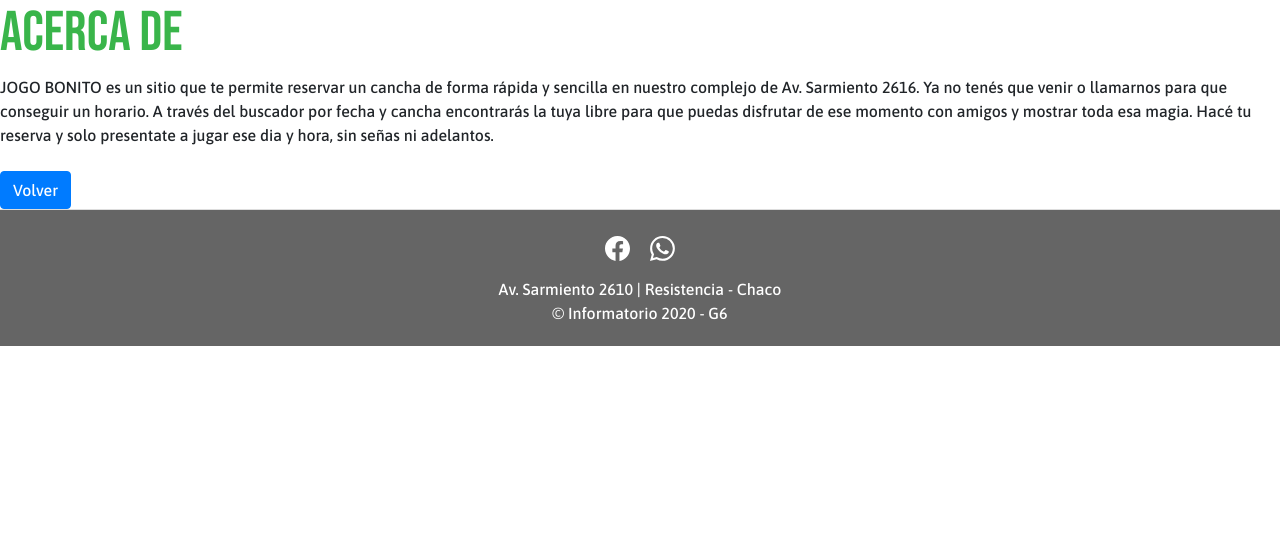
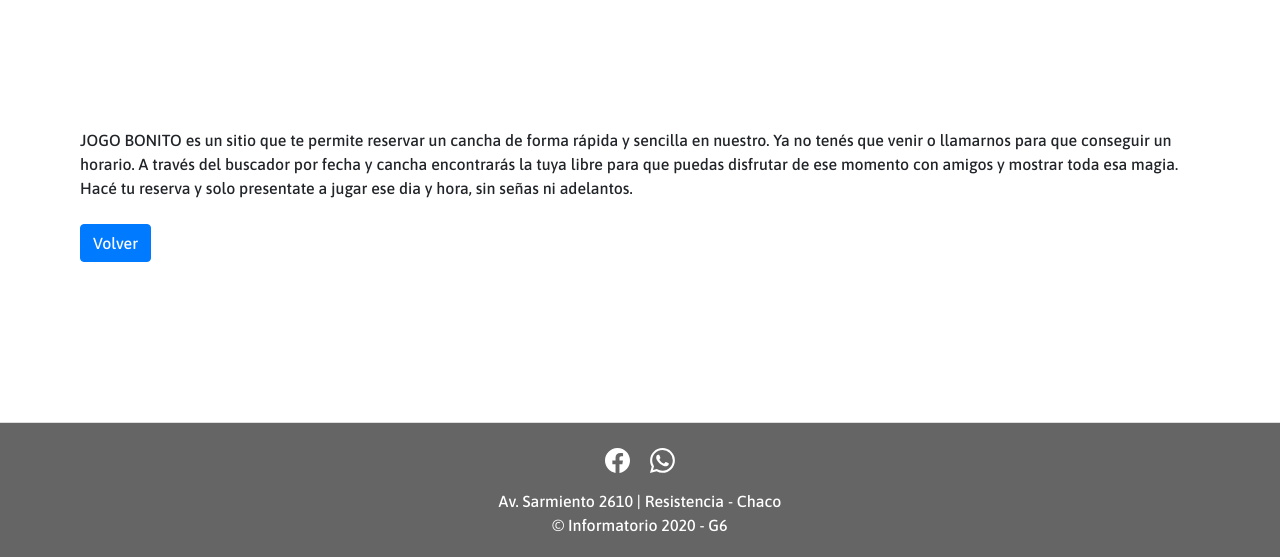
Before and after one commit to jhorgesub/Gestion_turnos, a Django app: template templates/autenticacion/acerca_de.html in a window 1280 px wide. Shown: the part 138-695 px from the top of the page. Run offline with Django 3.2, Linux system fonts and the light colour scheme; the template is opened without the code that fills it, so the values that code supplies are empty; some libraries are stand-ins or nearby versions.

Commit message:
Fix margen Acerca de

```diff
--- a/gestion_turnos/settings/local.py
+++ b/gestion_turnos/settings/local.py
@@ -18,11 +18,7 @@ ALLOWED_HOSTS = []
 DATABASES = {
     'default': {
         'ENGINE': 'django.db.backends.postgresql_psycopg2',
-<<<<<<< HEAD
         'NAME': 'dbgestionturnos',
-=======
-        'NAME': 'turnos',
->>>>>>> d86f66e2a6c9b02b5031c797de452e0739e3fdd6
         'USER': 'postgres',
         'PASSWORD': '0314092',
         'HOST':'localhost',
--- a/templates/autenticacion/acerca_de.html
+++ b/templates/autenticacion/acerca_de.html
@@ -1,8 +1,7 @@
 {% extends 'index.html' %} {% load static %}{% block content %}
 
-<div class="acerca_de">
-    <h1>Acerca de</h1>
-    JOGO BONITO es un sitio que te permite reservar un cancha de forma rápida y sencilla en nuestro complejo de Av. Sarmiento 2616. Ya no tenés que venir
+<div class="noticias">
+    JOGO BONITO es un sitio que te permite reservar un cancha de forma rápida y sencilla en nuestro. Ya no tenés que venir
     o llamarnos para que conseguir un horario.
     A través del buscador por fecha y cancha encontrarás la tuya libre para que puedas disfrutar de ese momento con amigos
     y mostrar toda esa magia.
```
